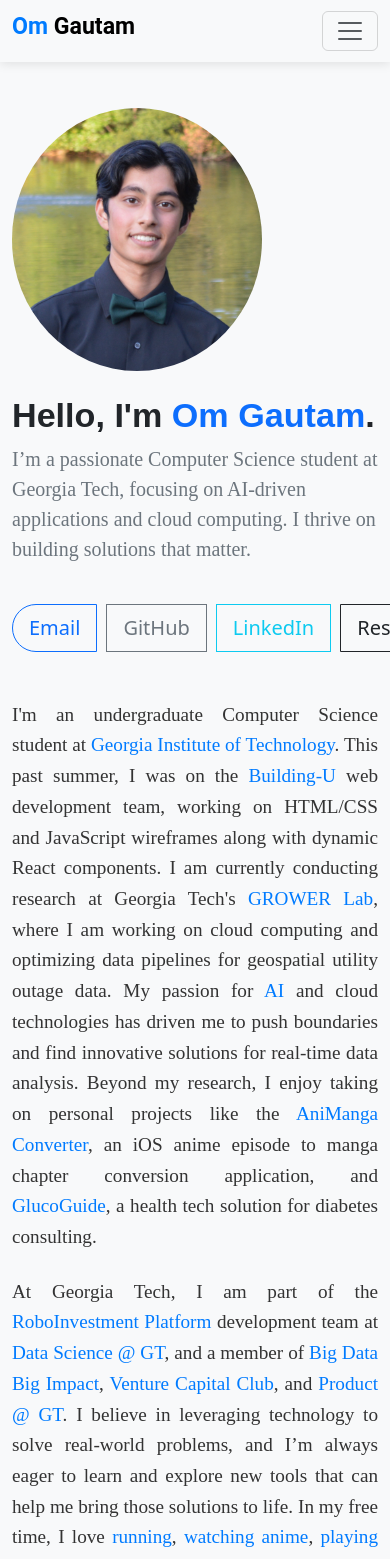
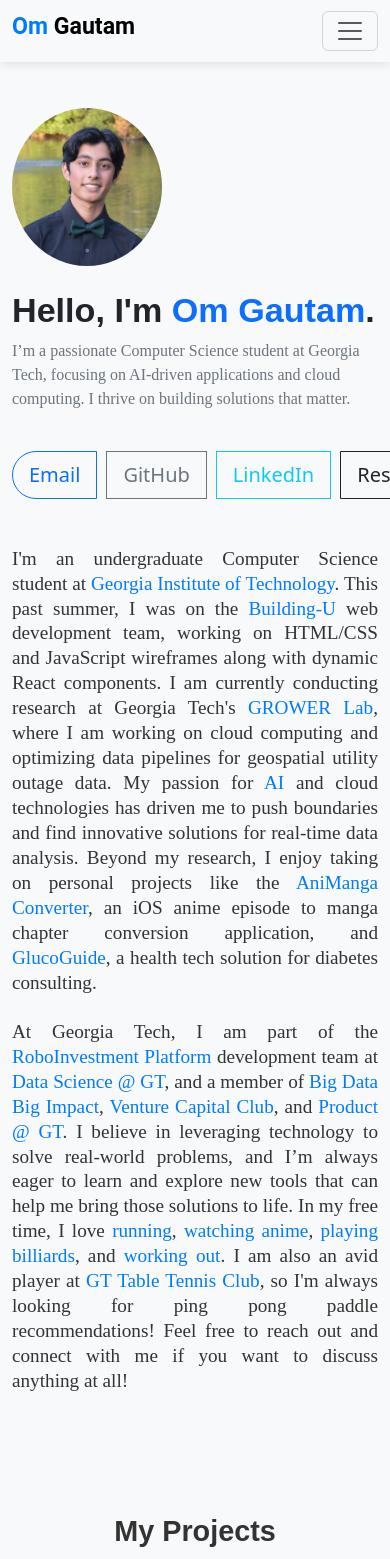
Before and after one commit to omgaut/Portfolio-Website, a React (Create React App) app: page / in a window 390 px wide. Shown: the top 1559 px of the page. Built offline with nearby package versions, Linux system fonts and the light colour scheme.

Commit message:
mobile css

```diff
--- a/src/components/Navbar.jsx
+++ b/src/components/Navbar.jsx
@@ -1,3 +1,49 @@
+// import React from 'react';
+
+// const Navbar = () => {
+//   return (
+//     <nav className="navbar navbar-expand-lg fixed-top custom-navbar">
+//       <div className="container">
+//         <a className="navbar-brand" href="/">
+//           <h3><strong><span className="gautam">Om</span> Gautam</strong></h3>
+//         </a>
+//         <button
+//           className="navbar-toggler"
+//           type="button"
+//           data-toggle="collapse"
+//           data-target="#navbarNav"
+//           aria-controls="navbarNav"
+//           aria-expanded="false"
+//           aria-label="Toggle navigation"
+//         >
+//           <span className="navbar-toggler-icon"></span>
+//         </button>
+//         <div className="collapse navbar-collapse justify-content-end" id="navbarNav">
+//           <ul className="navbar-nav">
+//             <li className="nav-item">
+//               <a className="nav-link" href="#projects">
+//                 Projects
+//               </a>
+//             </li>
+//             <li className="nav-item">
+//               <a className="nav-link" href="#experience">
+//                 Experience
+//               </a>
+//             </li>
+//             <li className="nav-item">
+//               <a className="nav-link" href="#skills">
+//                 Skills
+//               </a>
+//             </li>
+//           </ul>
+//         </div>
+//       </div>
+//     </nav>
+//   );
+// };
+
+// export default Navbar;
+
 import React from 'react';
 
 const Navbar = () => {
@@ -10,8 +56,8 @@
         <button
           className="navbar-toggler"
           type="button"
-          data-toggle="collapse"
-          data-target="#navbarNav"
+          data-bs-toggle="collapse"
+          data-bs-target="#navbarNav"
           aria-controls="navbarNav"
           aria-expanded="false"
           aria-label="Toggle navigation"
--- a/src/index.css
+++ b/src/index.css
@@ -399,3 +399,169 @@
   font-size: 1rem;
   color: #bbb;
 }
+
+/* General Styles for Mobile (Max Width 768px) */
+@media (max-width: 768px) {
+
+  /* Body */
+  body {
+    padding-top: 60px; /* Keep padding consistent */
+    font-size: 0.9rem; /* Slightly smaller font for mobile */
+  }
+
+  /* Navbar */
+  .navbar {
+    padding: 10px 20px;
+  }
+
+  .navbar-nav {
+    flex-direction: column;
+    align-items: flex-start;
+    padding: 10px 0;
+  }
+
+  .navbar-nav .nav-link {
+    margin-left: 0; /* Remove margin between nav links */
+    padding: 10px 0;
+    font-size: 1.1rem;
+  }
+
+  .navbar-brand {
+    font-size: 1.2rem; /* Slightly smaller logo font for mobile */
+  }
+
+  .container {
+    padding-left: 20px;
+    padding-right: 20px;
+  }
+
+  /* About Section */
+  .about-section .lead {
+    font-size: 1.1rem; /* Smaller text size for readability */
+  }
+
+  .about-text {
+    line-height: 1.4; /* Reduce line spacing for better readability */
+  }
+
+  .smaller-profile-pic {
+    width: 200px; /* Smaller profile image */
+    height: 200px;
+  }
+
+  /* Projects */
+  .projects-section h2 {
+    font-size: 2rem; /* Smaller heading */
+  }
+
+  .card {
+    width: 100%; /* Full width on mobile */
+    margin-bottom: 20px; /* Add spacing between cards */
+  }
+
+  /* Experience */
+  .experience-section h2 {
+    font-size: 2rem; /* Smaller heading */
+  }
+
+  .timeline {
+    margin-left: 20px; /* Adjust margin for mobile */
+    padding: 1rem 0;
+  }
+
+  .timeline-item .timeline-content {
+    margin-left: 20px; /* Adjust margin for mobile */
+  }
+
+  .timeline-item .timeline-date {
+    left: -100px; /* Adjust date position for mobile */
+    width: 80px; /* Make the date width smaller */
+    font-size: 0.8rem; /* Reduce font size for the dates */
+  }
+
+  /* Skills */
+  .skills-grid {
+    grid-template-columns: repeat(3, 1fr); /* 3 cards per row for mobile */
+    gap: 10px; /* Reduce space between cards */
+  }
+
+  .skill-card {
+    width: 100%; /* Make skill cards full-width on mobile */
+    height: auto; /* Adjust height */
+  }
+
+  /* Footer */
+  .footer-section {
+    padding: 1rem 0;
+  }
+
+  .footer-link {
+    font-size: 1rem; /* Adjust footer link size */
+  }
+
+  .footer-text {
+    font-size: 0.9rem; /* Smaller footer text */
+  }
+}
+
+/* Small Mobile (Max Width 576px) */
+@media (max-width: 576px) {
+
+  /* Navbar */
+  .navbar-nav {
+    font-size: 0.9rem; /* Smaller nav items */
+  }
+
+  .navbar-brand {
+    font-size: 1rem; /* Smaller logo */
+  }
+
+  /* About Section */
+  .about-section .lead {
+    font-size: 1rem; /* Reduce lead text */
+  }
+
+  .about-text {
+    line-height: 1.3; /* Further reduce line spacing */
+  }
+
+  .smaller-profile-pic {
+    width: 150px; /* Further reduce profile image size */
+    height: 150px;
+  }
+
+  /* Projects */
+  .projects-section h2 {
+    font-size: 1.8rem; /* Smaller project heading */
+  }
+
+  /* Experience */
+  .experience-section h2 {
+    font-size: 1.8rem; /* Smaller experience heading */
+  }
+
+  .timeline {
+    margin-left: 20px; /* Adjust timeline for mobile */
+    padding: 1rem 0;
+  }
+
+  .timeline-item .timeline-date {
+    left: -80px; /* Adjust date position to fit smaller screens */
+    width: 60px;
+    font-size: 0.75rem; /* Make font size even smaller for the dates */
+  }
+
+  /* Skills */
+  .skills-grid {
+    grid-template-columns: repeat(2, 1fr); /* Show 2 cards per row on small mobile */
+  }
+
+  /* Footer */
+  .footer-link {
+    font-size: 0.9rem;
+  }
+
+  .footer-text {
+    font-size: 0.8rem;
+  }
+}
```
